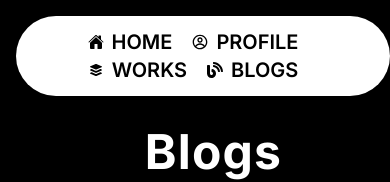
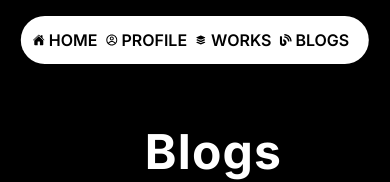
Before and after one commit to yuta-2001/my-blog, a Next.js app: page /blogs in a window 390 px wide. Shown: the top 182 px of the page. Built offline with nearby package versions, Linux system fonts and the light colour scheme; no server answers; the database is empty; what microcms-js-sdk would draw is missing.

Commit message:
topページレスポンシブ対応

```diff
--- a/app/layout.tsx
+++ b/app/layout.tsx
@@ -22,23 +22,23 @@ export default function RootLayout({
   return (
     <html lang="en">
       <body className={inter.className}>
-        <header className="text-gray-600 body-font fixed z-50 bg-white top-4 left-4 rounded-full shadow-md">
-          <div className="container mx-auto flex flex-wrap px-5 py-3 flex-col md:flex-row items-center">
-            <nav className="md:mr-auto md:ml-6 md:py-1 flex flex-wrap items-center text-base justify-center">
-              <Link href="/" className="mr-5 hover:text-gray-900 text-xl text-black transition duration-300 ease-in-out font-semibold flex items-center">
-                <IoHome className="w-4 h-4 mr-2" />
+        <header className="text-gray-600 body-font fixed z-50 bg-white top-4 -translate-x-1/2 md:translate-x-0 left-1/2 md:left-4 rounded-full shadow-md">
+          <div className="container mx-auto flex px-3 md:px-5 py-3 flex-col md:flex-row items-center">
+            <nav className="md:mr-auto md:ml-6 md:py-1 flex items-center text-base justify-center">
+              <Link href="/" className="mr-2 md:mr-5 hover:text-gray-900 text-md md:text-xl text-black transition duration-300 ease-in-out font-semibold flex items-center">
+                <IoHome className="w-3 h-3 md:w-4 md:h-4 mr-1 md:mr-2" />
                 HOME
               </Link>
-              <Link href="/profile" className="mr-5 hover:text-gray-900 text-xl text-black transition duration-300 ease-in-out font-semibold flex items-center">
-                <CgProfile className="w-4 h-4 mr-2" />
+              <Link href="/profile" className="mr-2 md:mr-5 hover:text-gray-900 text-md md:text-xl text-black transition duration-300 ease-in-out font-semibold flex items-center">
+                <CgProfile className="w-3 h-3 md:w-4 md:h-4 mr-1 md:mr-2" />
                 PROFILE
               </Link>
-              <Link href="/works" className="mr-5 hover:text-gray-900 text-xl text-black transition duration-300 ease-in-out font-semibold flex items-center">
-                <IoIosApps className="w-4 h-4 mr-2" />
+              <Link href="/works" className="mr-2 md:mr-5 hover:text-gray-900 text-md md:text-xl text-black transition duration-300 ease-in-out font-semibold flex items-center">
+                <IoIosApps className="w-3 h-3 md:w-4 md:h-4 mr-1 md:mr-2" />
                 WORKS
               </Link>
-              <Link href="/blogs" className="mr-5 hover:text-gray-900 text-xl text-black transition duration-300 ease-in-out font-semibold flex items-center">
-                <FaBlog className="w-4 h-4 mr-2" />
+              <Link href="/blogs" className="mr-2 md:mr-5 hover:text-gray-900 text-md md:text-xl text-black transition duration-300 ease-in-out font-semibold flex items-center">
+                <FaBlog className="w-3 h-3 md:w-4 md:h-4 mr-1 md:mr-2" />
                 BLOGS
               </Link>
             </nav>
--- a/app/page.tsx
+++ b/app/page.tsx
@@ -7,7 +7,7 @@ export default function Home() {
     <>
       <div className="w-screen h-screen  text-white relative z-20 bg-black bg-opacity-30">
         <div className="p-4 md:p-8 flex flex-col h-full items-center justify-center">
-          <h1 className="text-white font-bold mb-8 text-9xl tracking-wide">
+          <h1 className="text-white font-bold mb-8 text-6xl md:text-9xl tracking-wide">
             Engineering Blog
           </h1>
           <div className={`${styles.outlinedText} text-3xl md:text-5xl font-bold p-2`}>
```
